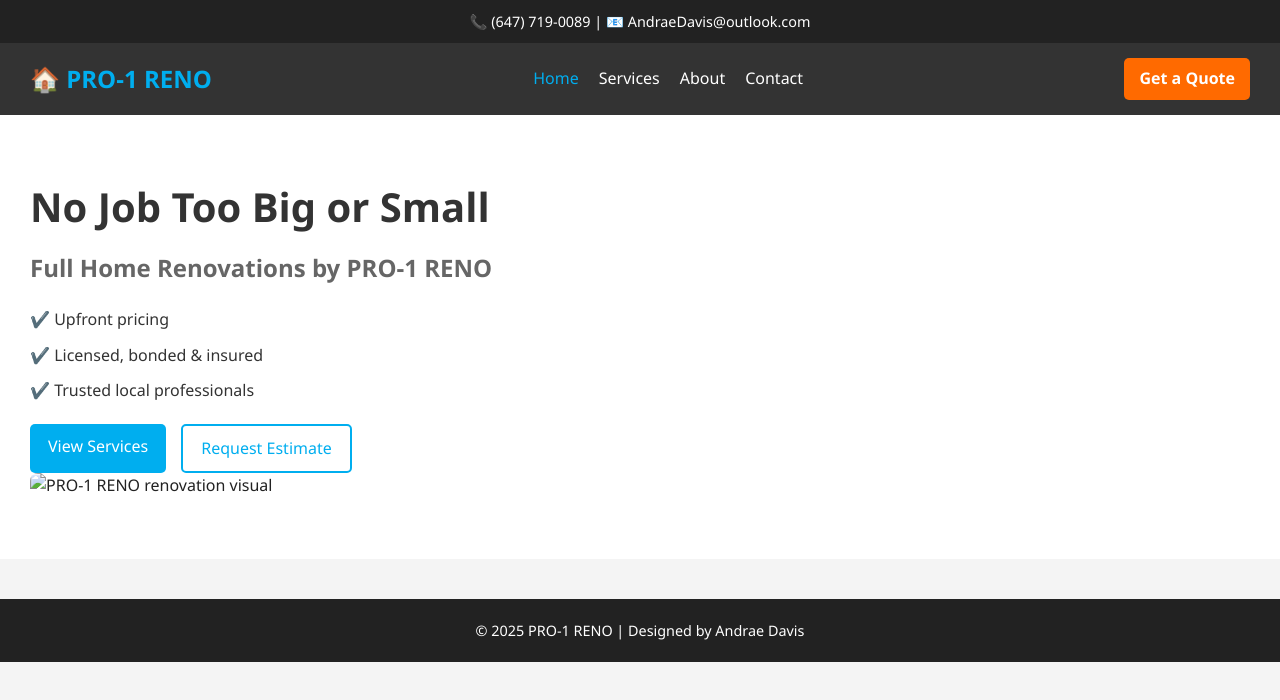
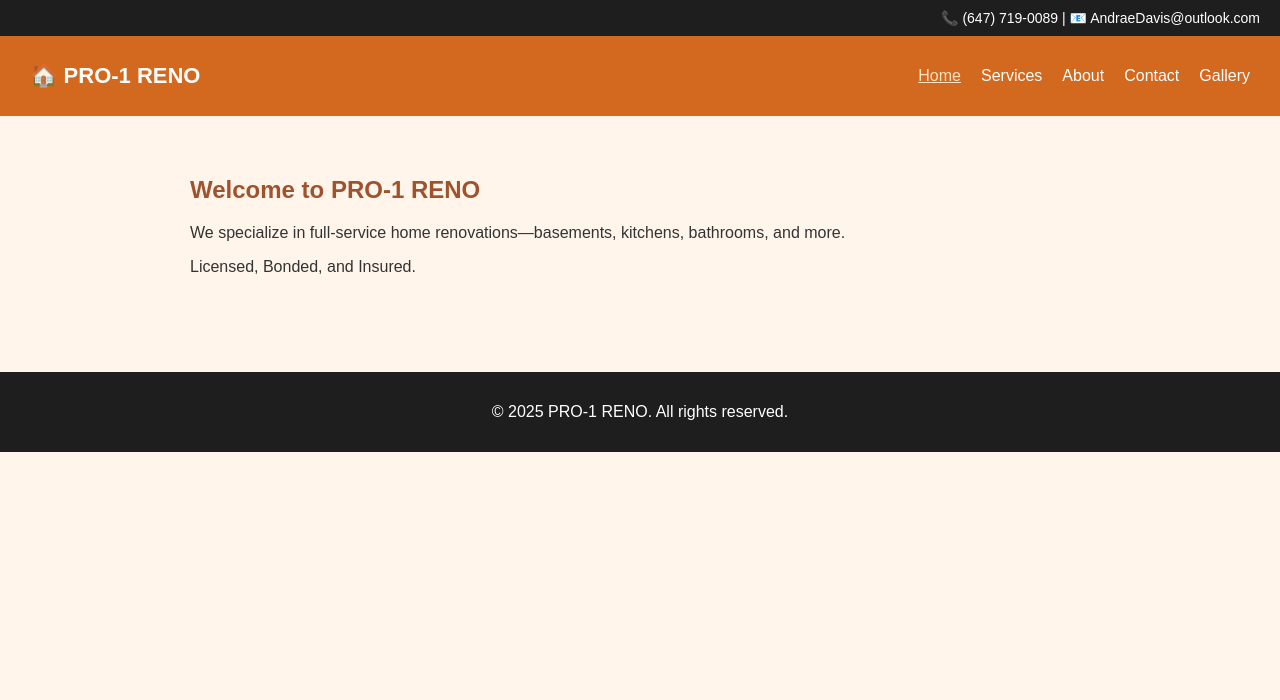
Before and after one commit to t-south876/pro1-reno-site, a plain HTML site: page index.html in a window 1280 px wide. Drawn offline with Linux system fonts and the light colour scheme; files that its build step writes are made by us from their sources.

Commit message:
updated pages

```diff
--- a/index.html
+++ b/index.html
@@ -2,30 +2,13 @@
 <html lang="en">
 <head>
   <meta charset="UTF-8" />
-  <meta name="viewport" content="width=device-width, initial-scale=1.0" />
-  <title>PRO-1 RENO | Home</title>
-  <link rel="stylesheet" href="css/style.css" />
-  <script src="js/script.js" defer></script>
-  <style>
-    section, .hero-content {
-      opacity: 0;
-      transform: translateY(20px);
-      animation: fadeInUp 0.8s ease-out forwards;
-      animation-delay: 0.2s;
-    }
-    @keyframes fadeInUp {
-      to {
-        opacity: 1;
-        transform: translateY(0);
-      }
-    }
-  </style>
+  <meta name="viewport" content="width=device-width, initial-scale=1.0"/>
+  <title>Home | PRO-1 RENO</title>
+  <link rel="stylesheet" href="style.css"/>
 </head>
 <body>
   <header class="top-bar">
-    <div>
-      <p><span>📞</span> (647) 719-0089 | <span>📧</span> AndraeDavis@outlook.com</p>
-    </div>
+    📞 (647) 719-0089 | 📧 AndraeDavis@outlook.com
   </header>
 
   <nav class="navbar">
@@ -35,33 +18,18 @@
       <li><a href="services.html">Services</a></li>
       <li><a href="about.html">About</a></li>
       <li><a href="contact.html">Contact</a></li>
+      <li><a href="gallery.html">Gallery</a></li>
     </ul>
-    <a href="contact.html" class="cta">Get a Quote</a>
   </nav>
 
-  <section class="hero hero-home">
-    <div class="hero-content">
-      <div class="hero-text">
-        <h1>No Job Too Big or Small</h1>
-        <h2>Full Home Renovations by PRO-1 RENO</h2>
-        <ul class="features">
-          <li>✔️ Upfront pricing</li>
-          <li>✔️ Licensed, bonded & insured</li>
-          <li>✔️ Trusted local professionals</li>
-        </ul>
-        <div class="hero-buttons">
-          <a href="services.html" class="btn-primary">View Services</a>
-          <a href="contact.html" class="btn-outline">Request Estimate</a>
-        </div>
-      </div>
-      <div class="hero-image">
-        <img src="img/card-header.jpg" alt="PRO-1 RENO renovation visual" />
-      </div>
-    </div>
+  <section class="page fade-in">
+    <h1>Welcome to PRO-1 RENO</h1>
+    <p>We specialize in full-service home renovations—basements, kitchens, bathrooms, and more.</p>
+    <p>Licensed, Bonded, and Insured.</p>
   </section>
 
   <footer>
-    <p>&copy; 2025 PRO-1 RENO | Designed by Andrae Davis</p>
+    <p>&copy; 2025 PRO-1 RENO. All rights reserved.</p>
   </footer>
 </body>
 </html>
--- a/style.css
+++ b/style.css
@@ -1,45 +1,32 @@
-/* Reset and Basics */
-* {
+/* General Layout */
+body {
+  font-family: Arial, sans-serif;
+  background-color: #fff5eb;
+  color: #333;
   margin: 0;
   padding: 0;
-  box-sizing: border-box;
 }
 
-body {
-  font-family: 'Segoe UI', Tahoma, Geneva, Verdana, sans-serif;
-  background-color: #f4f4f4;
-  color: #222;
-  line-height: 1.6;
+.top-bar {
+  background-color: #1e1e1e;
+  color: #fff;
+  padding: 10px 20px;
+  text-align: right;
+  font-size: 14px;
 }
 
-a {
-  text-decoration: none;
-  color: inherit;
-  transition: color 0.3s ease;
-}
-
-/* Top Bar */
-.top-bar {
-  background-color: #222;
-  color: #fff;
-  padding: 10px;
-  text-align: center;
-  font-size: 0.9rem;
-}
-
-/* Navbar */
 .navbar {
   display: flex;
   justify-content: space-between;
   align-items: center;
-  background-color: #333;
+  background-color: #d2691e;
   padding: 15px 30px;
 }
 
 .logo {
-  font-size: 1.5rem;
+  font-size: 22px;
   font-weight: bold;
-  color: #00aeef;
+  color: #fff;
 }
 
 .nav-links {
@@ -50,169 +37,91 @@ a {
 
 .nav-links a {
   color: #fff;
+  text-decoration: none;
   font-weight: 500;
-  transition: color 0.3s ease;
 }
 
-.nav-links a:hover,
-.nav-links .active {
-  color: #00aeef;
+.nav-links a.active,
+.nav-links a:hover {
+  text-decoration: underline;
+  color: #ffe4c4;
 }
 
-.cta {
-  background-color: #ff6a00;
-  color: #fff;
-  padding: 8px 15px;
-  border-radius: 5px;
-  font-weight: bold;
-  transition: background-color 0.3s ease;
+/* Page Content */
+.page {
+  padding: 40px 20px;
+  max-width: 900px;
+  margin: auto;
 }
 
-.cta:hover {
-  background-color: #e66000;
+h1 {
+  color: #a0522d;
 }
 
-/* Hero Section */
-.hero {
-  display: flex;
-  align-items: center;
-  justify-content: space-between;
-  padding: 60px 30px;
-  background-color: #fff;
-  flex-wrap: wrap;
-}
-
-.hero-content {
-  flex: 1 1 500px;
-}
-
-.hero-image img {
-  max-width: 100%;
-  border-radius: 8px;
-}
-
-.hero-text h1 {
-  font-size: 2.5rem;
-  color: #333;
+.services-list li {
   margin-bottom: 10px;
 }
 
-.hero-text h2 {
-  font-size: 1.5rem;
-  color: #666;
-  margin-bottom: 20px;
+/* Footer */
+footer {
+  background-color: #1e1e1e;
+  color: #fff;
+  text-align: center;
+  padding: 15px;
+  margin-top: 40px;
 }
 
-.features {
-  list-style: none;
-  margin-bottom: 20px;
+/* Gallery Grid */
+.gallery-grid {
+  display: grid;
+  grid-template-columns: repeat(auto-fill, minmax(220px, 1fr));
+  gap: 15px;
+  padding-top: 20px;
 }
 
-.features li {
-  margin-bottom: 10px;
-  color: #333;
-  font-weight: 500;
+.gallery-grid img {
+  width: 100%;
+  border-radius: 6px;
+  box-shadow: 0 4px 8px rgba(0,0,0,0.1);
+  transition: transform 0.3s ease;
 }
 
-.hero-buttons {
-  display: flex;
-  gap: 15px;
-  flex-wrap: wrap;
-}
-
-.btn-primary {
-  background-color: #00aeef;
-  color: white;
-  padding: 10px 18px;
-  border-radius: 5px;
-  transition: background-color 0.3s ease;
-}
-
-.btn-primary:hover {
-  background-color: #0099cc;
-}
-
-.btn-outline {
-  border: 2px solid #00aeef;
-  color: #00aeef;
-  padding: 10px 18px;
-  border-radius: 5px;
-  background-color: transparent;
-  transition: all 0.3s ease;
-}
-
-.btn-outline:hover {
-  background-color: #00aeef;
-  color: #fff;
-}
-
-/* Page Section */
-.page {
-  padding: 50px 30px;
-  background-color: #fff;
-}
-
-.page h1 {
-  font-size: 2rem;
-  margin-bottom: 20px;
-  color: #222;
-}
-
-.page p,
-.page ul {
-  font-size: 1.1rem;
-  color: #333;
-  max-width: 800px;
-}
-
-.services-list {
-  list-style-type: square;
-  margin-left: 20px;
+.gallery-grid img:hover {
+  transform: scale(1.05);
 }
 
 /* Contact Form */
 form {
   display: flex;
   flex-direction: column;
+  gap: 15px;
   max-width: 500px;
-  margin-top: 20px;
 }
 
-form input,
-form textarea {
-  margin-bottom: 15px;
+input, textarea, button {
   padding: 10px;
-  border: 1px solid #ccc;
-  border-radius: 5px;
-  font-size: 1rem;
+  font-size: 16px;
 }
 
-form button {
-  padding: 10px 15px;
-  background-color: #ff6a00;
+button {
+  background-color: #d2691e;
   color: white;
   border: none;
-  border-radius: 5px;
-  font-weight: bold;
   cursor: pointer;
-  transition: background-color 0.3s ease;
+  transition: background 0.3s ease;
 }
 
-form button:hover {
-  background-color: #e65c00;
+button:hover {
+  background-color: #a0522d;
 }
 
-/* Footer */
-footer {
-  text-align: center;
-  padding: 20px;
-  background-color: #222;
-  color: #fff;
-  font-size: 0.9rem;
-  margin-top: 40px;
+/* Animations */
+.fade-in {
+  opacity: 0;
+  animation: fadeInUp 0.8s ease forwards;
+  animation-delay: 0.2s;
 }
 
-/* Animations (redundant fallback if not embedded in HTML) */
 @keyframes fadeInUp {
   from {
     opacity: 0;
@@ -223,10 +132,3 @@ footer {
     transform: translateY(0);
   }
 }
-
-section {
-  animation: fadeInUp 0.8s ease-out forwards;
-  opacity: 0;
-  transform: translateY(20px);
-  animation-delay: 0.2s;
-}
```
Also changed, not shown: about.html (+10 -23 lines), contact.html (+11 -23 lines).
